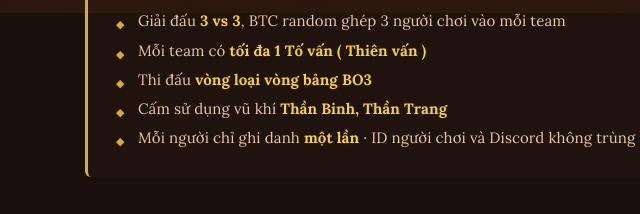
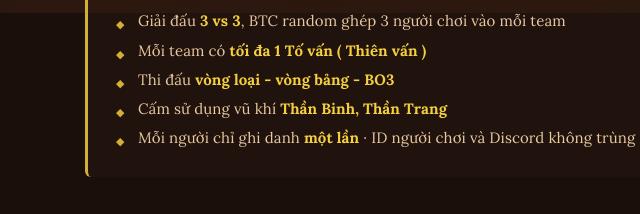
Before and after one commit to tuanhao1111/dangkygiaidau, a website: page public/index.html in a window 1280 px wide. Shown: the part 787-1001 px from the top of the page, 135-775 px from the left. Drawn offline with nearby package versions, Linux system fonts and the light colour scheme; no server answers; a web font is replaced by a local one.

Commit message:
Update index.html

```diff
--- a/public/index.html
+++ b/public/index.html
@@ -88,7 +88,7 @@
       <ul>
         <li>Giải đấu <strong>3 vs 3</strong>, BTC random ghép 3 người chơi vào mỗi team</li>
         <li>Mỗi team có <strong>tối đa 1 Tố vấn ( Thiên vấn )</strong></li>
-        <li>Thi đấu <strong>vòng loại</strong> <strong>vòng bảng</strong> <strong>BO3</strong></li>
+        <li>Thi đấu <strong>vòng loại -</strong> <strong>vòng bảng</strong> <strong>- BO3</strong></li>
         <li>Cấm sử dụng vũ khí <strong>Thần Binh, Thần Trang</strong></li>
         <li>Mỗi người chỉ ghi danh <strong>một lần</strong> · ID người chơi và Discord không trùng</li>
       </ul>
```
